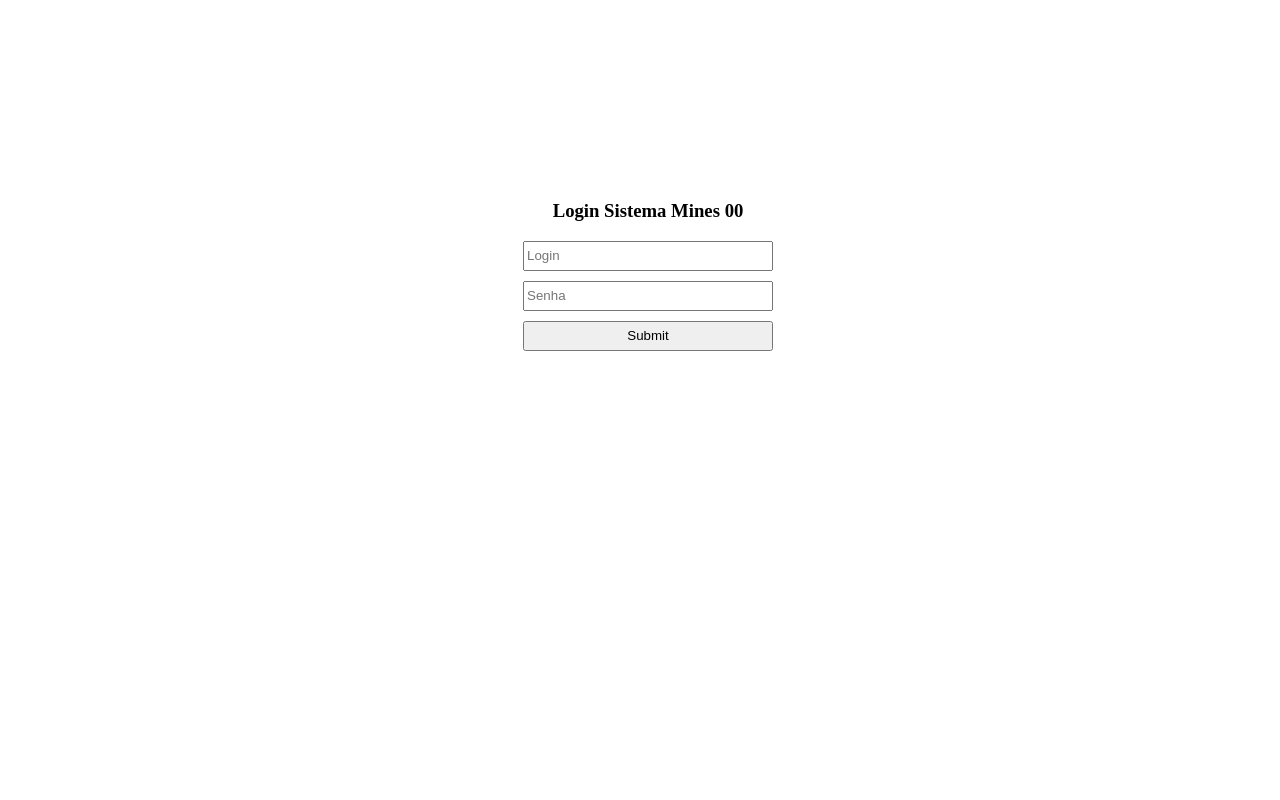
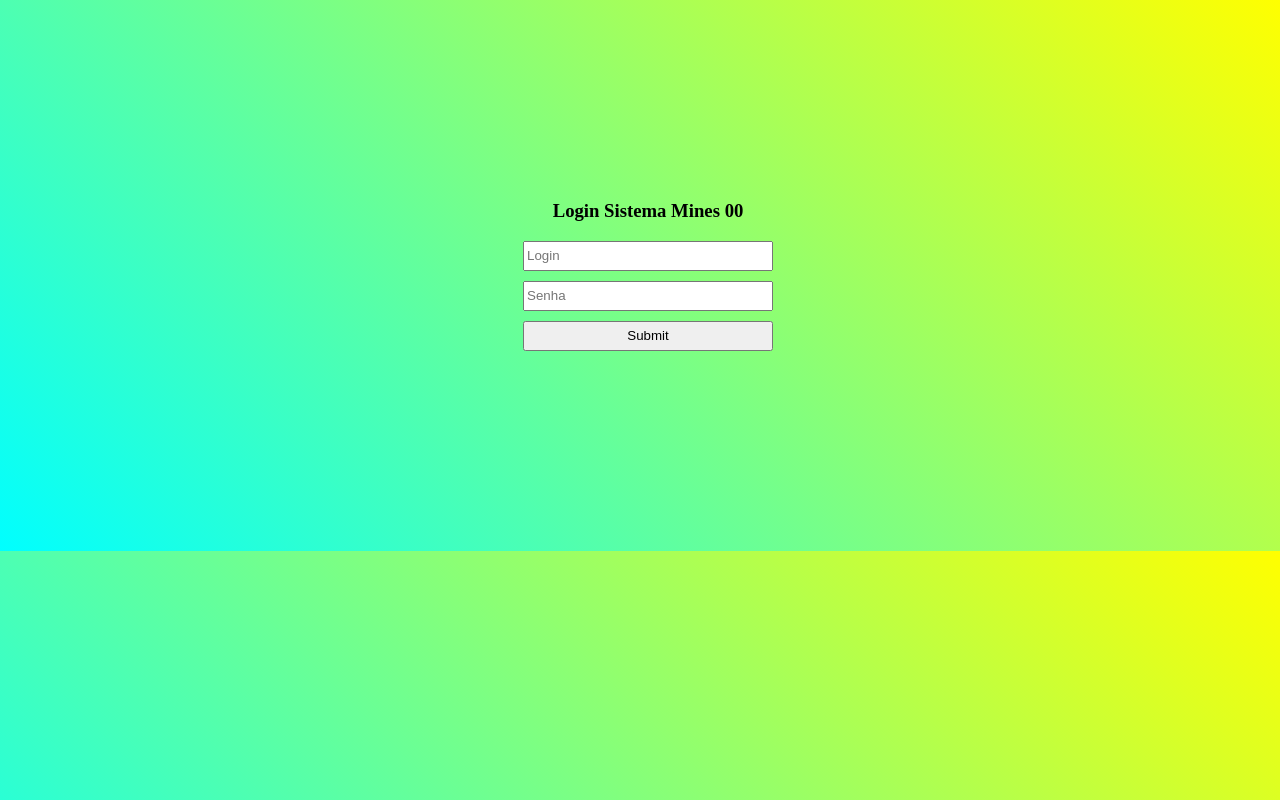
Before and after one commit to Botmines00/Mines-00, a plain HTML site: page Index.html in a window 1280 px wide. Drawn offline with Linux system fonts and the light colour scheme.

Commit message:
Index.html

```diff
--- a/Index.html
+++ b/Index.html
@@ -13,6 +13,7 @@
         }
 
         body{
+            background-image: linear-gradient(45deg, cyan, yellow);
             width: 100%;
             height: 100%;
         }
```
